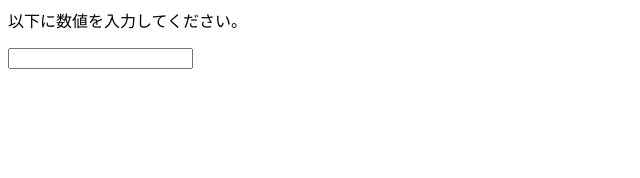
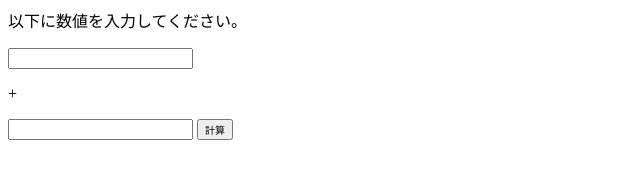
Before and after one commit to Shiobart/web-page, a plain HTML site: page main.html in a window 1280 px wide. Shown: the whole page, without its empty margins (0-640 px from the left). Drawn offline with Linux system fonts and the light colour scheme.

Commit message:
見栄えの追加

```diff
--- a/main.html
+++ b/main.html
@@ -4,7 +4,12 @@
 
     <body>
         <p>以下に数値を入力してください。</p>
-        <input type = "text" name = "name" >
+        <input type="text" name="LeftSide" >
+        <p>+</p>
+        <input type="text" name="RightSide">
+        <button type="button" name="btnAdd">
+        <font size = "1">計算</font>
+        </button>
     </body>
 
 </html>
```
